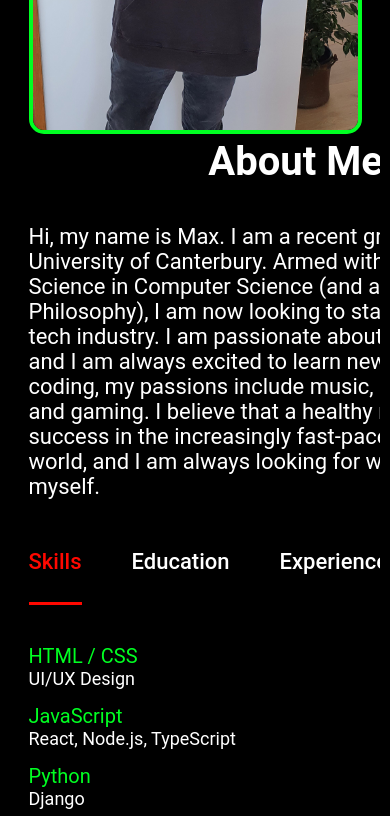
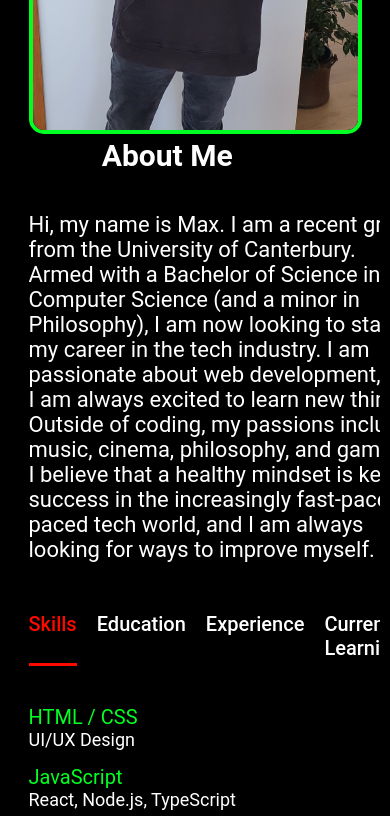
Before and after one commit to mdi48/mdi48.github.io, a plain HTML site: page index.html in a window 390 px wide. Shown: the part 1040-1856 px from the top of the page. Drawn offline with Linux system fonts and the light colour scheme.

Commit message:
Still trying to fix up some stuff on the styles for older mobile devices

```diff
--- a/styles.css
+++ b/styles.css
@@ -323,11 +323,11 @@ nav ul li a:hover::after {
     }
 
     .sub-title {
+        font-size: 30px;
         font-weight: bold;
+        padding-right: 120px;
         color: white;
-        text-align: center;
         padding-bottom: 20px;
-        padding-right: 15px;
     }
 
     #about {
@@ -347,8 +347,15 @@ nav ul li a:hover::after {
         flex-basis: 100%;
     }
 
+
+
     .about-col-2 {
         flex-basis: 100%;
+    }
+
+    .tab-links {
+        font-size: 20px;
+        margin-right: 20px;
     }
 
     .contact-left {
```
